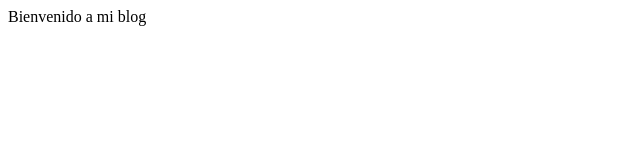
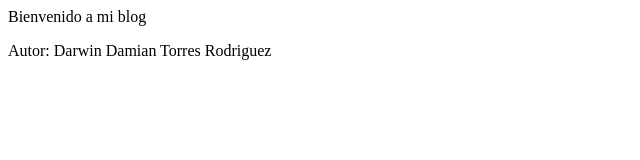
Before and after one commit to darwintorres07/blog, a plain HTML site: page index.html in a window 1280 px wide. Shown: the whole page, without its empty margins (0-640 px from the left). Drawn offline with Linux system fonts and the light colour scheme.

Commit message:
Update index.html

```diff
--- a/index.html
+++ b/index.html
@@ -4,5 +4,6 @@
   </head>
   <body>
      <p>Bienvenido a mi blog</p>
+     <p>Autor: Darwin Damian Torres Rodriguez</p>
   </body>
 </html>
```
